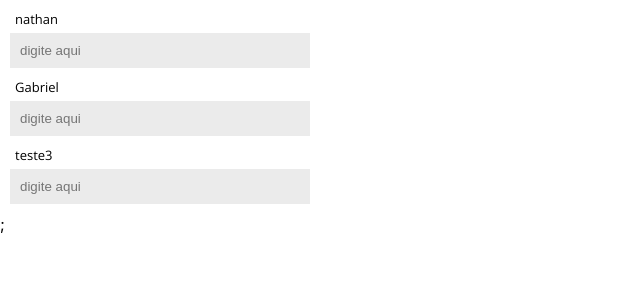
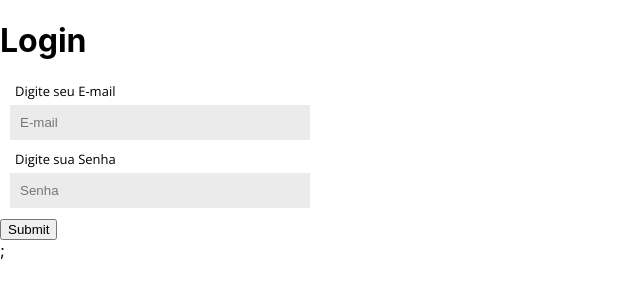
Before and after one commit to gribeiro5000/amigo-secreto-front-end, a React (Create React App) app: page / in a window 1280 px wide. Shown: the top 300 px of the page, without its empty margins (0-640 px from the left). Built offline with nearby package versions, Linux system fonts and the light colour scheme.

Commit message:
html formulário home e cadastro

```diff
--- /dev/null
+++ b/src/components/button.js
@@ -0,0 +1,9 @@
+function Button({text}) {
+  return (
+    <div>
+      <input type="button" value={text} />
+    </div>
+  );
+}
+
+export default Button;
--- /dev/null
+++ b/src/components/checkBox.js
@@ -0,0 +1,10 @@
+function CheckBox({type, id, name, value, text}) {
+  return (
+    <div>
+      <input type={type} id={id} name={name} value={value} />
+      <label for={id}>{text}</label>
+    </div>
+  );
+}
+
+export default CheckBox;
--- a/src/components/form.js
+++ b/src/components/form.js
@@ -1,7 +1,13 @@
 import Input from "./input.js";
+import SubmitButton from "./submitButton.js";
+import Button from "./button.js";
+import CheckBox from "./checkBox.js";
 
 function Form(props) {
-  const inputList = props.items.map((item, index) => (
+  const inputList = props.items.map((item, index) => {
+    switch (item.element) {
+      case "input":
+        return (
           <Input
             key={index}
             text={item.text}
@@ -9,7 +15,29 @@ function Form(props) {
             id={item.id}
             type={item.type}
           />
-  ));
+        );
+      case "h1":
+        return <h1>{item.text}</h1>;
+      case "submit":
+        return <SubmitButton value={item.value} />;
+      case "p":
+        return <p>{item.text}</p>;
+      case "button":
+        return <Button value={item.value} />;
+      case "checkbox":
+        return (
+          <CheckBox
+            text={item.text}
+            name={item.name}
+            id={item.id}
+            type={item.type}
+            value={item.value}
+          />
+        );
+      default:
+        return "Elemento não encontrado";
+    }
+  });
 
   return (
     <div>
--- a/src/components/pages/cadastro.js
+++ b/src/components/pages/cadastro.js
@@ -0,0 +1,70 @@
+import Form from "../form.js";
+
+function Cadastro() {
+  return (
+    <div>
+      <Form
+        items={[
+          {element: "h1", text: "Cadastro"},
+          {
+            element: "input",
+            text: "Nome Completo (*)",
+            placeholder: "Nome",
+            id: "nome",
+            type: "text",
+          },
+          {
+            element: "input",
+            text: "Digite seu E-mail (*)",
+            placeholder: "E-mail",
+            id: "email",
+            type: "text",
+          },
+          {
+            element: "input",
+            text: "Digite sua Senha",
+            placeholder: "Senha",
+            id: "senha",
+            type: "text",
+          },
+          {
+            element: "input",
+            text: "Confirme sua Senha",
+            placeholder: "Senha",
+            id: "confirmarSenha",
+            type: "text",
+          },
+          {
+            element: "input",
+            text: "Celular",
+            placeholder: "Celular",
+            id: "celular",
+            type: "text",
+          },
+          {
+            element: "checkbox",
+            text: "Eu li e Concordo com as políticas de privacidade",
+            value: "politica de privacidade",
+            name: "politica de privacidade",
+            id: "politicaDePrivacidade",
+            type: "checkbox",
+          },
+          {
+            element: "checkbox",
+            text: "Eu li e Concordo com os termos de serviços",
+            value: "termos de serviço",
+            name: "termos de serviço",
+            id: "termosDeServiço",
+            type: "checkbox",
+          },
+          {
+            element: "submit",
+            value: "Cadastrar",
+          },
+        ]}
+      />
+    </div>
+  );
+}
+
+export default Cadastro;
--- a/src/components/pages/home.js
+++ b/src/components/pages/home.js
@@ -1,4 +1,3 @@
-import Input from "../input.js";
 import Form from "../form.js";
 
 function Home() {
@@ -7,24 +6,29 @@ function Home() {
       <Form
         items={[
           {
-            text: "nathan",
-            placeholder: "digite aqui",
-            id: 1,
+            element: "h1",
+            text: "Login",
+          },
+          {
+            element: "input",
+            text: "Digite seu E-mail",
+            placeholder: "E-mail",
+            id: "email",
             type: "text",
           },
           {
-            text: "Gabriel",
-            placeholder: "digite aqui",
-            id: 2,
+            element: "input",
+            text: "Digite sua Senha",
+            placeholder: "Senha",
+            id: "senha",
             type: "text",
           },
           {
-            text: "teste3",
-            placeholder: "digite aqui",
-            id: 3,
-            type: "text",
+            element: "submit",
+            value: "Entrar",
           },
         ]}
+        buttonItems={{value: "Enviar"}}
       />
     </div>
   );
```
Also changed, not shown: src/components/button.module.css (added), src/components/checkBox.module.css (added). Lines whose indentation alone changed are shown as unchanged.
